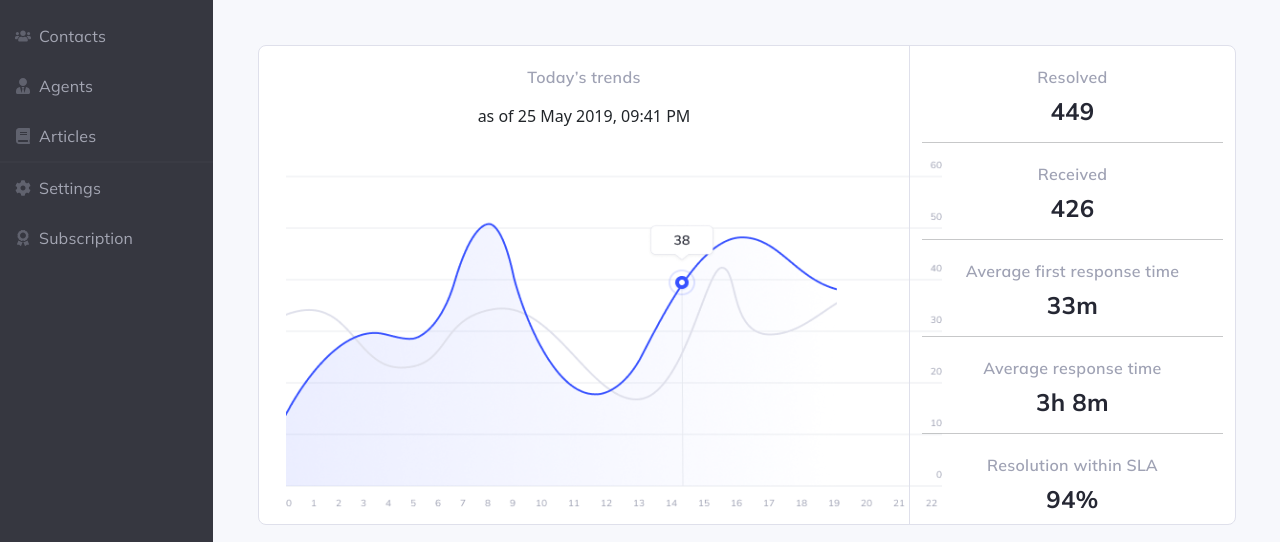
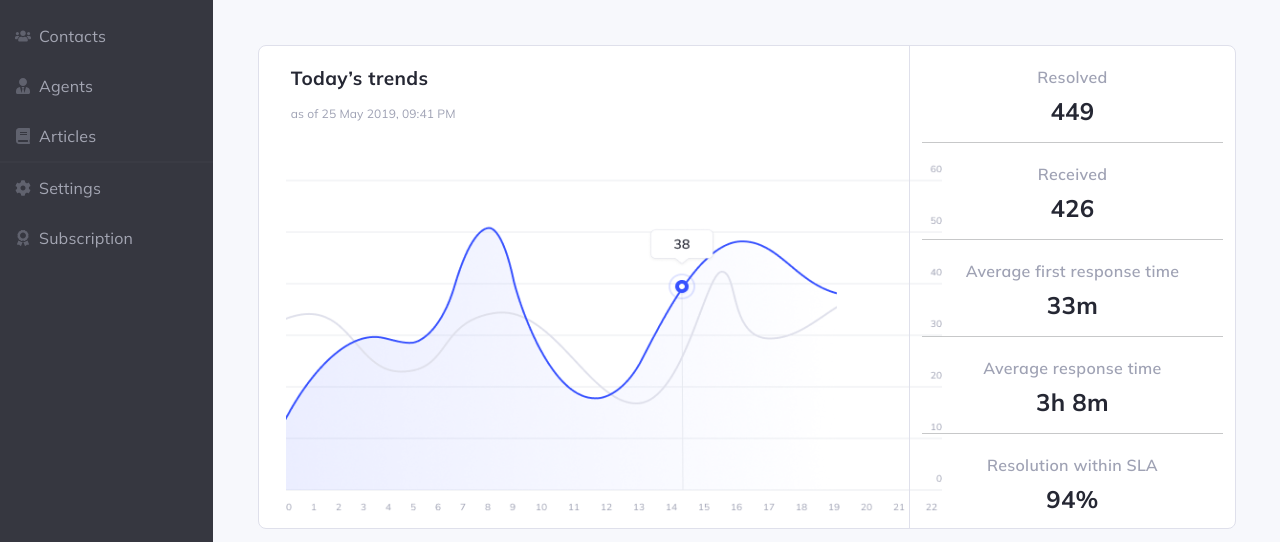
Before and after one commit to PouyanTaheri/bootsrap, a website: page public/index.html in a window 1280 px wide. Shown: the part 255-797 px from the top of the page. Drawn offline with nearby package versions, Linux system fonts and the light colour scheme; a web font is replaced by a local one.

Commit message:
Update index.html

```diff
--- a/public/index.html
+++ b/public/index.html
@@ -246,8 +246,8 @@
          <div class="GraphSection container">
             <div class="row">
                <div class="col-md-8">
-                  <p id="graphTitle">Today’s trends</p>
-                  <p>as of 25 May 2019, 09:41 PM</p>
+                  <p id="graphTitleLeft">Today’s trends</p>
+                  <p id="graphSubTitleLeft">as of 25 May 2019, 09:41 PM</p>
                   <div id="graphimg">
                   <img id="imgtwo" src="/assets/img/fullgraph.png">
                   </div>
```
